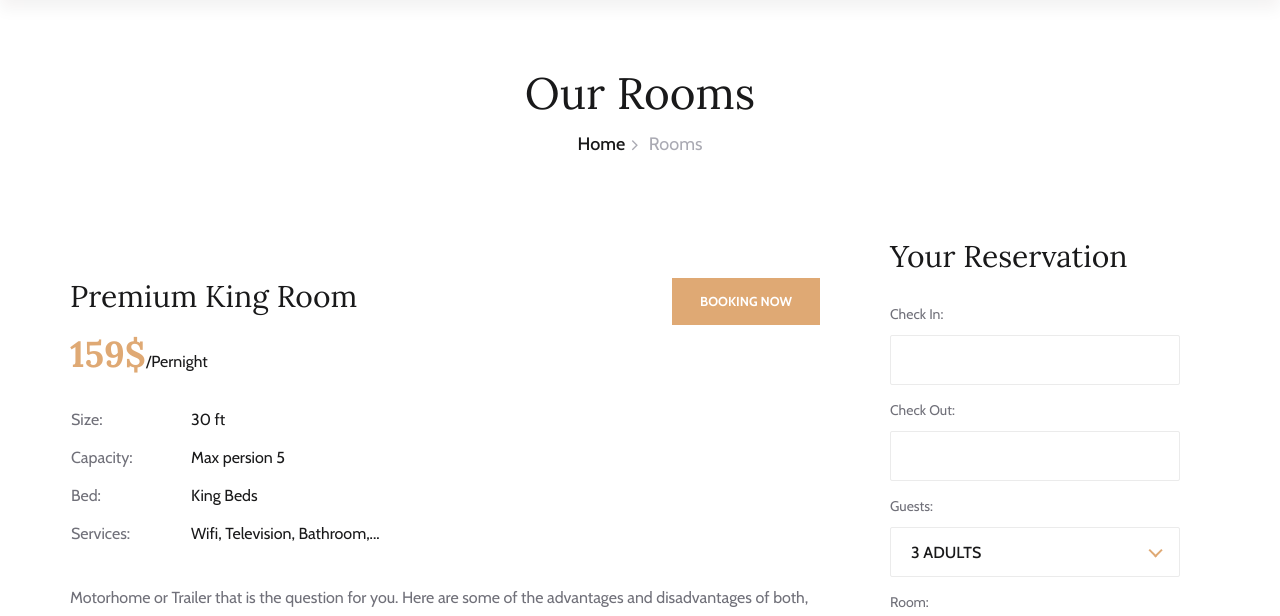
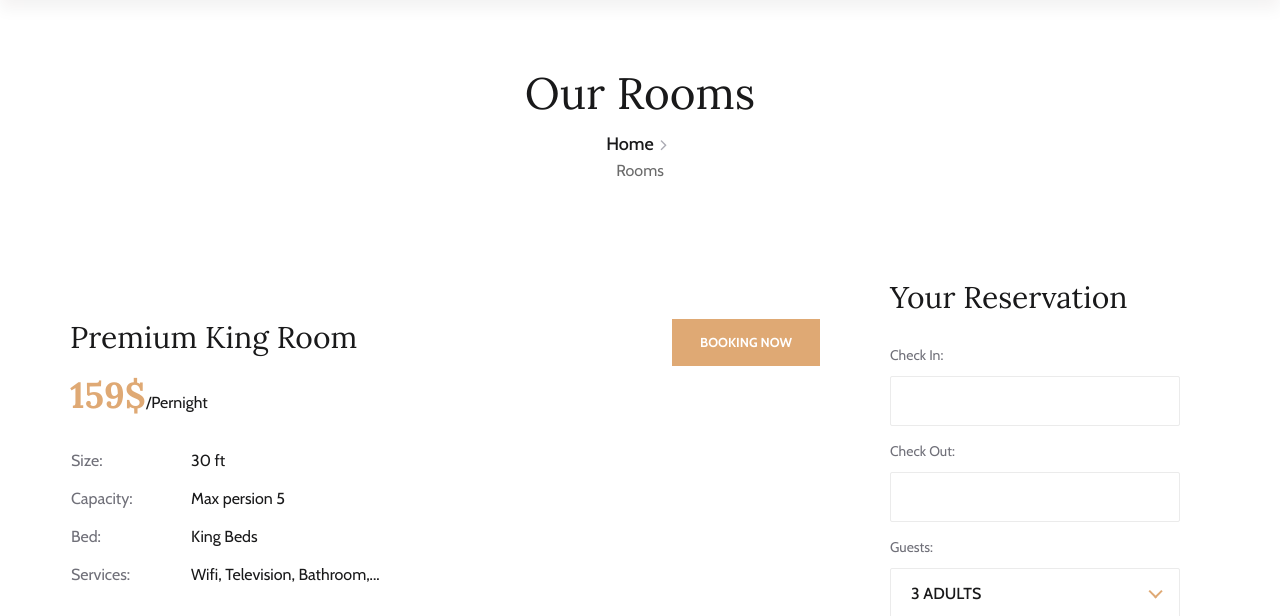
Before and after one commit to zahra9720/demo-fetch, a plain HTML site: page room-details.html in a window 1280 px wide. Shown: the part 133-749 px from the top of the page. Drawn offline with nearby package versions, Linux system fonts and the light colour scheme; a web font is replaced by a local one.

Commit message:
local: span changed to p - room-details.html

```diff
--- a/room-details.html
+++ b/room-details.html
@@ -172,7 +172,7 @@
                         <h2>Our Rooms</h2>
                         <div class="bt-option">
                             <a href="./home.html">Home</a>
-                            <span>Rooms</span>
+                            <p>Rooms</p>
                         </div>
                     </div>
                 </div>
```
